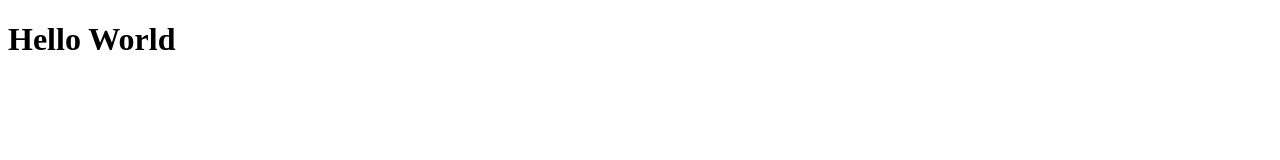
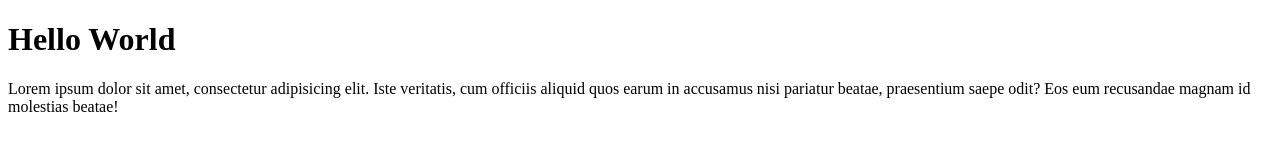
Before and after one commit to KINGIWAL/Remote, a plain HTML site: page index.html in a window 1280 px wide. Drawn offline with Linux system fonts and the light colour scheme.

Commit message:
menambahkan paragraf

```diff
--- a/index.html
+++ b/index.html
@@ -7,5 +7,6 @@
 </head>
 <body>
     <h1>Hello World</h1>
+    <p>Lorem ipsum dolor sit amet, consectetur adipisicing elit. Iste veritatis, cum officiis aliquid quos earum in accusamus nisi pariatur beatae, praesentium saepe odit? Eos eum recusandae magnam id molestias beatae!</p>
 </body>
 </html>
```
